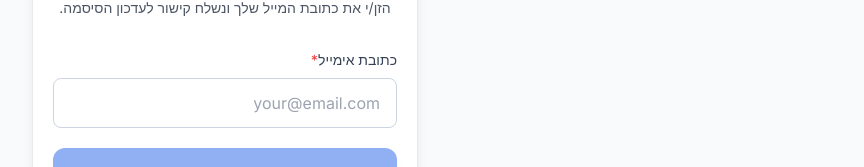
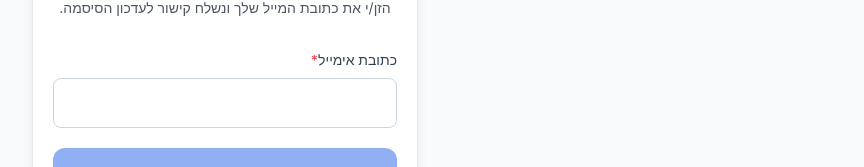
Before and after one commit to efratjamil/PhishTheSting_new, a React (Vite) app in the folder frontend/: page /forgot-password in a window 1280 px wide. Shown: the part 254-421 px from the top of the page, without its empty margins (415-1279 px from the left). Built offline with nearby package versions, Linux system fonts and the light colour scheme; no server answers.

Commit message:
style(frontend):  remove                   placeholder="your@email.com"

```diff
--- a/frontend/src/pages/forgot-password/ForgotPassword.jsx
+++ b/frontend/src/pages/forgot-password/ForgotPassword.jsx
@@ -88,7 +88,6 @@ export default function ForgotPassword() {
               value={email}
               onChange={(e) => setEmail(e.target.value)}
               required
-              placeholder="your@email.com"
               inputProps={{ dir: "ltr" }}
             />
 
--- a/frontend/src/pages/login/Login.jsx
+++ b/frontend/src/pages/login/Login.jsx
@@ -83,7 +83,6 @@ export default function Login() {
               required
               className="w-full px-4 py-3 rounded-xl border border-gray-300 bg-white focus:outline-none focus:ring-2 focus:ring-[#449ba2] focus:border-[#449ba2] transition-colors duration-200"
               inputProps={{ dir: "ltr" }}
-              placeholder="your@email.com"
             />
 
             <div className="relative">
--- a/frontend/src/pages/register/Register.jsx
+++ b/frontend/src/pages/register/Register.jsx
@@ -227,7 +227,6 @@ export default function Register() {
                   required
                   className="w-full rounded-xl border border-gray-300 bg-white px-4 py-2.5 text-sm transition-colors duration-200 focus:border-[#449ba2] focus:outline-none focus:ring-2 focus:ring-[#449ba2]"
                   inputProps={{ dir: "ltr" }}
-                  placeholder="your@email.com"
                 />
 
                 <div>
```
